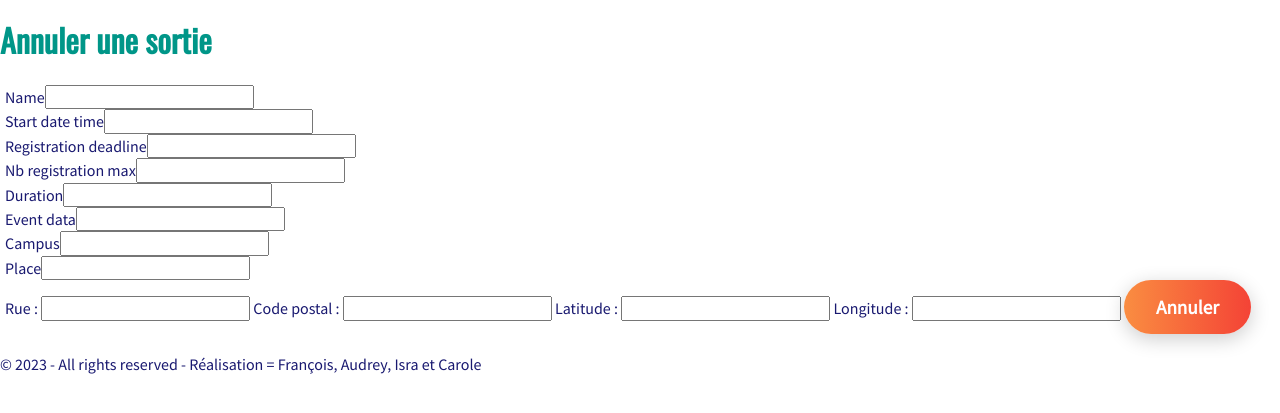
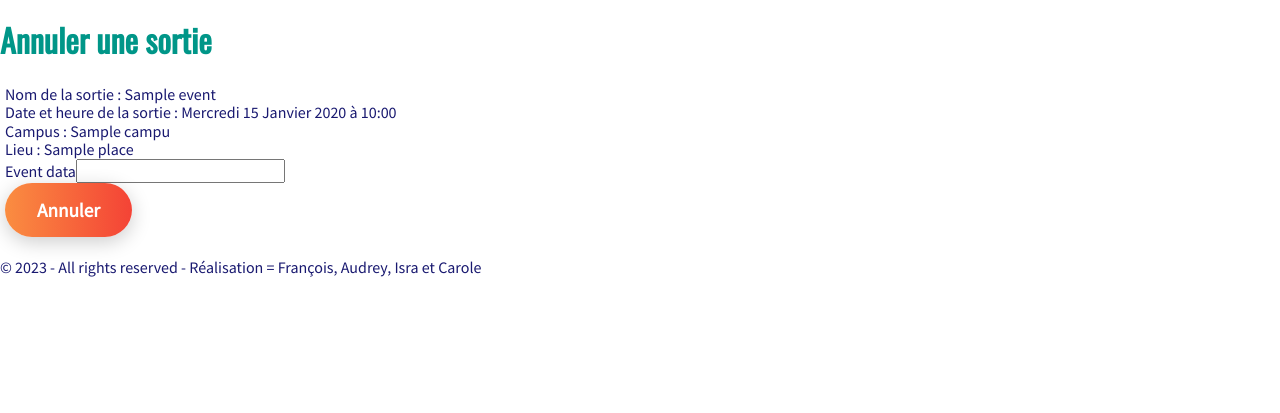
Before and after one commit to DeanCarole/sortir, a Symfony app: template templates/event/deleteEvent.html.twig in a window 1280 px wide. Shown: the part 67-480 px from the top of the page. Run offline with Twig, Linux system fonts and the light colour scheme; the template is opened without the code that fills it: most values are stand-ins (such as "Sample title", 1, 10 or a date in 2020); form fields are guessed from the names that the template uses; some libraries are stand-ins or nearby versions.

Commit message:
Annuler sortie

```diff
--- a/src/Controller/EventController.php
+++ b/src/Controller/EventController.php
@@ -4,7 +4,6 @@ namespace App\Controller;
 
 use App\Entity\Event;
 use App\Form\EventType;
-use App\Form\WishType;
 use App\Repository\EventRepository;
 use App\Repository\PlaceRepository;
 use App\Repository\StateRepository;
--- a/src/Entity/Event.php
+++ b/src/Entity/Event.php
@@ -1,12 +1,14 @@
 <?php
 
 namespace App\Entity;
+
 
 use App\Repository\EventRepository;
 use Doctrine\Common\Collections\ArrayCollection;
 use Doctrine\Common\Collections\Collection;
 use Doctrine\DBAL\Types\Types;
 use Doctrine\ORM\Mapping as ORM;
+
 
 #[ORM\Entity(repositoryClass: EventRepository::class)]
 class Event
@@ -215,4 +217,7 @@ class Event
 
         return $this;
     }
+
+
+
 }
--- a/templates/event/deleteEvent.html.twig
+++ b/templates/event/deleteEvent.html.twig
@@ -6,32 +6,46 @@
 
     <h1>Annuler une sortie</h1>
     <div class="container">
-        {{ form_start(eventForm) }}
+        {% set trans_day_hash = {
+            'Monday': 'Lundi',
+            'Tuesday': 'Mardi',
+            'Wednesday': 'Mercredi',
+            'Thursday': 'Jeudi',
+            'Friday': 'Vendredi',
+            'Saturday': 'Samedi',
+            'Sunday': 'Dimanche'
+        } %}
 
-        {{ form_row(eventForm.name) }}
-        {{ form_row(eventForm.startDateTime) }}
-        {{ form_row(eventForm.registrationDeadline) }}
-        {{ form_row(eventForm.nbRegistrationMax) }}
-        {{ form_row(eventForm.duration) }}
+        {# Table de conversion des mois en français => utilisé plus bas #}
+        {% set trans_month_hash = {
+            'Jan': 'Janvier',
+            'Feb': 'Février',
+            'Mar': 'Mars',
+            'Apr': 'Avril',
+            'May': 'Mai',
+            'Jun': 'Juin',
+            'Jul': 'Juillet',
+            'Aug': 'Août',
+            'Sep': 'Septembre',
+            'Oct': 'Octobre',
+            'Nov': 'Novembre',
+            'Dec': 'Décembre'
+        } %}
+        <ul>
+            <li>Nom de la sortie : {{ event.name }}</li>
+            <li>Date et heure de la sortie : {{ trans_day_hash[event.startDateTime | date('l')] }}
+                {{ event.startDateTime | date('d') }}
+                {{ trans_month_hash[event.startDateTime | date('M')] }}
+                {{ event.startDateTime | date('Y à H:i') }}</li>
+            <li>Campus : {{ event.campus.name }}</li>
+            <li>Lieu : {{ event.place.name }}</li>
+        </ul>
         {{ form_row(eventForm.eventData) }}
-        {{ form_row(eventForm.campus) }}
-        {{ form_row(eventForm.place) }}
-
-        <label for="street">Rue : </label>
-        <input type="text" name="street">
-        <label for="zipCode">Code postal : </label>
-        <input type="text" name="zipCode">
-        <label for="latitude">Latitude : </label>
-        <input type="text" name="latitude">
-        <label for="longitude">Longitude : </label>
-        <input type="text" name="longitude">
-
-        <a href="{{ path('main_home') }}"><button type="submit" class="login-button">Annuler</button></a>
-        {{ form_end(eventForm) }}
 
 
-
-
+        <a href="{{ path('main_home') }}">
+            <button type="submit" class="login-button">Annuler</button>
+        </a>
 
     </div>
 
--- a/templates/event/updateEvent.html.twig
+++ b/templates/event/updateEvent.html.twig
@@ -15,7 +15,7 @@
         {{ form_row(eventForm.eventData) }}
         {{ form_row(eventForm.campus) }}
         {{ form_row(eventForm.place) }}
-
+<div>
         <label for="street">Rue : </label>
         <input type="text" name="street">
         <label for="zipCode">Code postal : </label>
@@ -24,7 +24,7 @@
         <input type="text" name="latitude">
         <label for="longitude">Longitude : </label>
         <input type="text" name="longitude">
-
+</div>
         <button type="submit" class="login-button green">Enregistrer</button>
         {{ form_end(eventForm) }}
 
```
Also changed, not shown: src/Controller/MainController.php (+37 -27 lines), src/Form/EventType.php (+5 -5 lines).
